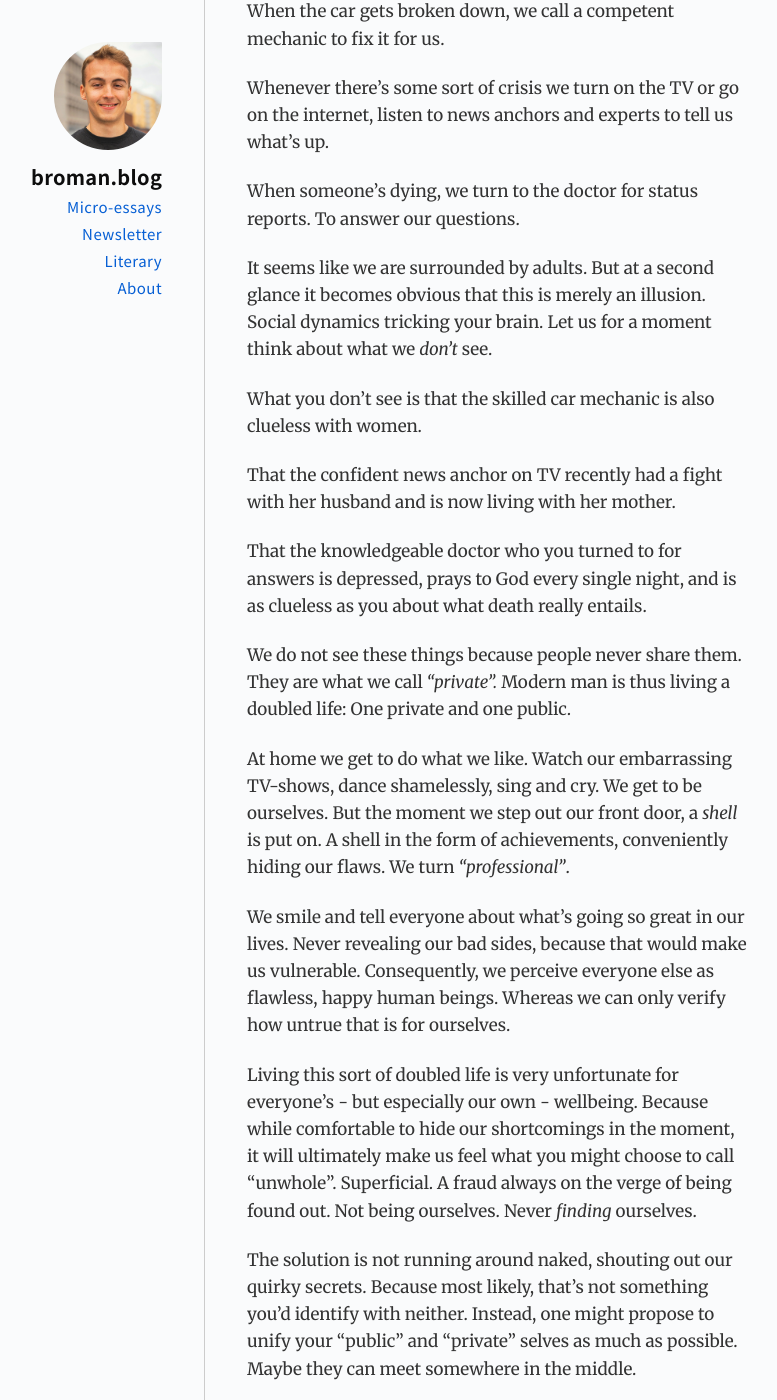
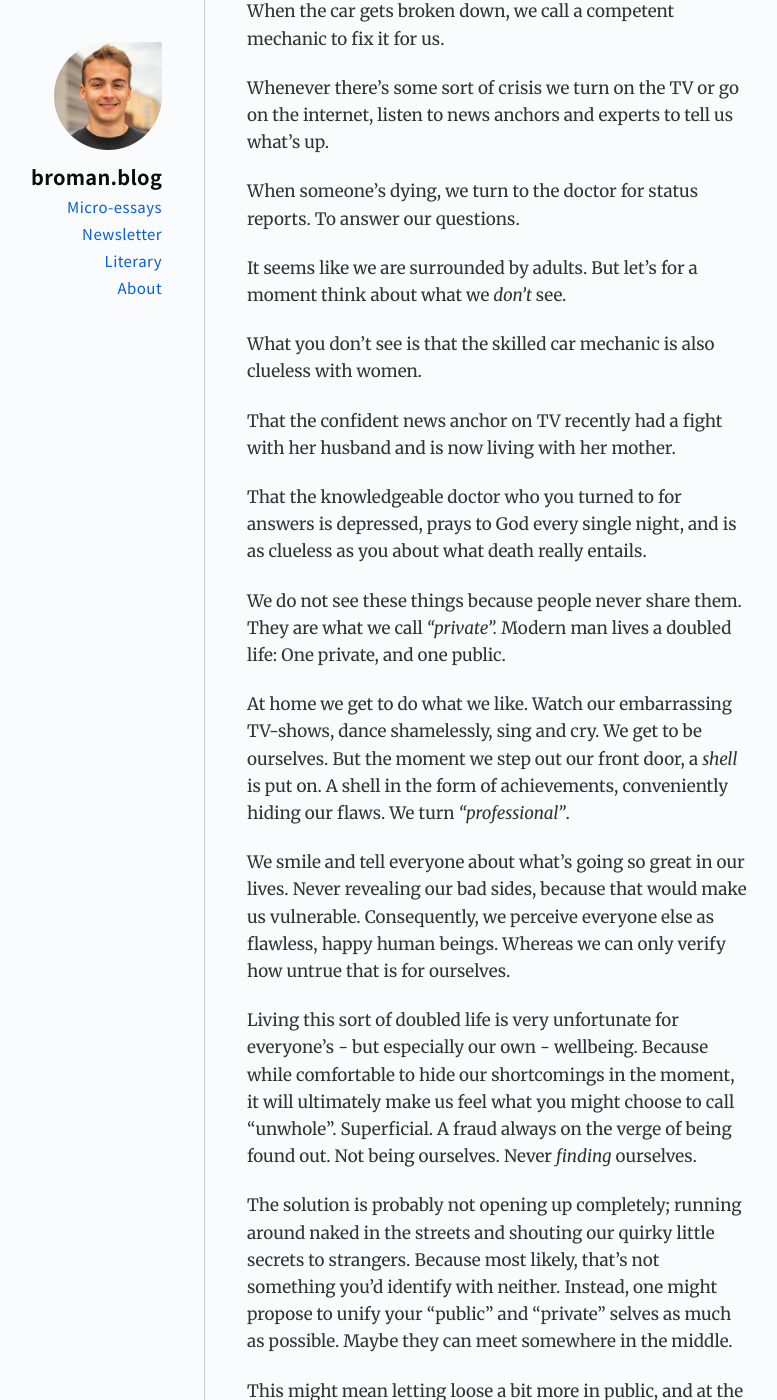
Before and after one commit to gdbroman/broman.blog, a Jekyll site: the page built from _posts/2020/2020-03-03-the-adult-is-a-lie.md, in a window 1280 px wide and 1400 px high, scrolled down 1108 px. Shown: the whole window, without its empty margins (251-1028 px from the left). Built offline with Jekyll 4.4.1, drawn with Linux system fonts in a browser that asks for light colours; some of the changed text lies outside the part shown.

Commit message:
revision

```diff
--- a/_posts/2020/2020-03-03-the-adult-is-a-lie.md
+++ b/_posts/2020/2020-03-03-the-adult-is-a-lie.md
@@ -25,7 +25,7 @@ Whenever there’s some sort of crisis we turn on the TV or go on the internet,
 
 When someone’s dying, we turn to the doctor for status reports. To answer our questions.
 
-It seems like we are surrounded by adults. But at a second glance it becomes obvious that this is merely an illusion. Social dynamics tricking your brain. Let us for a moment think about what we *don’t* see.
+It seems like we are surrounded by adults. But let's for a moment think about what we *don’t* see.
 
 What you don't see is that the skilled car mechanic is also clueless with women.
 
@@ -33,20 +33,20 @@ That the confident news anchor on TV recently had a fight with her husband and i
 
 That the knowledgeable doctor who you turned to for answers is depressed, prays to God every single night, and is as clueless as you about what death really entails.
 
-We do not see these things because people never share them. They are what we call *“private”.* **Modern man is thus living a doubled life:** One private and one public.
+We do not see these things because people never share them. They are what we call *“private”.* Modern man lives a doubled life: One private, and one public.
 
 At home we get to do what we like. Watch our embarrassing TV-shows, dance shamelessly, sing and cry. We get to be ourselves. But the moment we step out our front door, a *shell* is put on. A shell in the form of achievements, conveniently hiding our flaws. We turn *“professional”*.
 
-We smile and tell everyone about what’s going so great in our lives. Never revealing our bad sides, because that would make us vulnerable. Consequently, **we perceive everyone else as flawless, happy human beings. Whereas we can only verify how untrue that is for ourselves.**
+We smile and tell everyone about what’s going so great in our lives. Never revealing our bad sides, because that would make us vulnerable. Consequently, we perceive everyone else as flawless, happy human beings. Whereas we can only verify how untrue that is for ourselves.
 
 Living this sort of doubled life is very unfortunate for everyone’s - but especially our own - wellbeing. Because while comfortable to hide our shortcomings in the moment, it will ultimately make us feel what you might choose to call "unwhole”. Superficial. A fraud always on the verge of being found out. Not being ourselves. Never *finding* ourselves.
 
-The solution is not running around naked, shouting out our quirky secrets. Because most likely, that’s not something you’d identify with neither. Instead, one might propose to unify your “public” and “private” selves as much as possible. Maybe they can meet somewhere in the middle.
+The solution is probably not opening up completely; running around naked in the streets and shouting our quirky little secrets to strangers. Because most likely, that’s not something you’d identify with neither. Instead, one might propose to unify your “public” and “private” selves as much as possible. Maybe they can meet somewhere in the middle.
 
-This might mean letting loose a bit more in public, and at the same time taking your alone time more seriously. To reveal something embarrassing you did yesterday to your co-worker, and read a novel instead of watching TV before bed. Maybe even contemplate death à la the stoics. Internalizing the scarcity of life will give you a great deal of courage - enough to be vulnerable.
+This might mean letting loose a bit more in public, and at the same time taking your alone time more seriously. To reveal something embarrassing you did yesterday to your co-worker, and read a novel instead of watching TV before bed. Maybe even contemplate death à la the stoics. Internalizing the scarcity of life provides a great deal of courage - enough to be vulnerable.
 
-Yesterday I realized that the adult is a myth. That it is an unreachable abstraction. And everyone you think of as responsible, perfect or knowledgeable, you probably just need to spend some more time around. A genius is just someone you haven’t got to know yet.
+Yesterday I realized the adult is a myth. That it is an unreachable abstraction. And everyone we like to think of as happy, or perfect human beings, we probably just need to spend some more time around. A genius is just someone you haven’t got to know yet.
 
-But it is through bridging the gap between our two selves that we can mature. Not wearing a shell as a fear response, but instead cultivating a personality that is constant throughout all environments - regardless of who’s watching. To become whole.
+But it is through bridging the gap between our two selves that we can mature. Not wearing a shell as a fear response, but instead cultivating a personality that is somewhat constant throughout environments - regardless of who’s watching. To become whole.
 
 That is what it should mean to become an adult.
--- a/_sass/main.scss
+++ b/_sass/main.scss
@@ -34,6 +34,7 @@ aside {
         h2 {
             font-size: 20px;
             line-height: 1em;
+            font-weight: 700;
             margin: 17px 0 12px 0;
             color:$black;
         }
```
